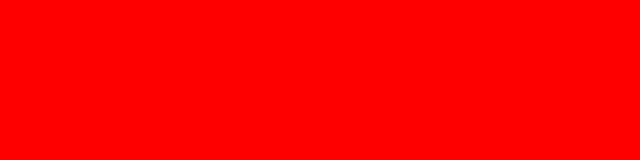
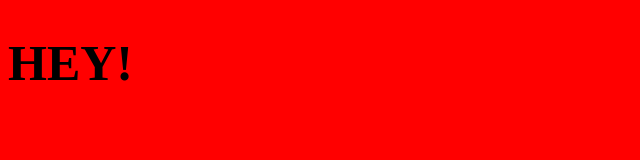
Before and after one commit to xsvfat/xsvfat.github.io, a plain HTML site: page index.html in a window 1280 px wide. Shown: the whole page, without its empty margins (0-640 px from the left). Drawn offline with Linux system fonts and the light colour scheme.

Commit message:
Add a header

```diff
--- a/index.html
+++ b/index.html
@@ -3,5 +3,6 @@
 <link rel="stylesheet" type="text/css" href="style.css">
 </head>
 <body>
+	<h1> HEY! </h1>
 </body>
 </html>
--- a/style.css
+++ b/style.css
@@ -1,3 +1,7 @@
 body {
     background-color: red;
 }
+
+h1 {
+font-size: 50px;
+}
```
